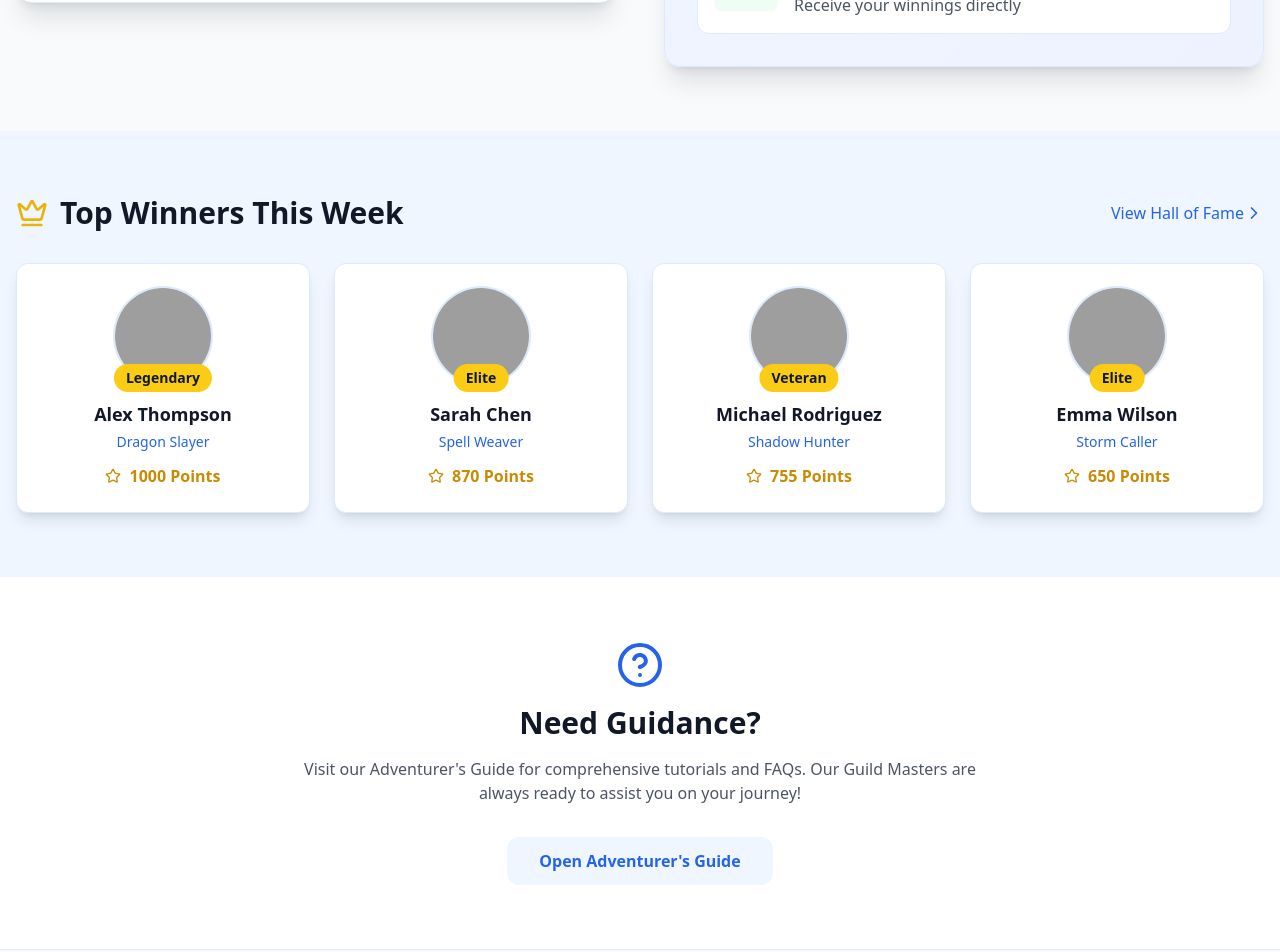
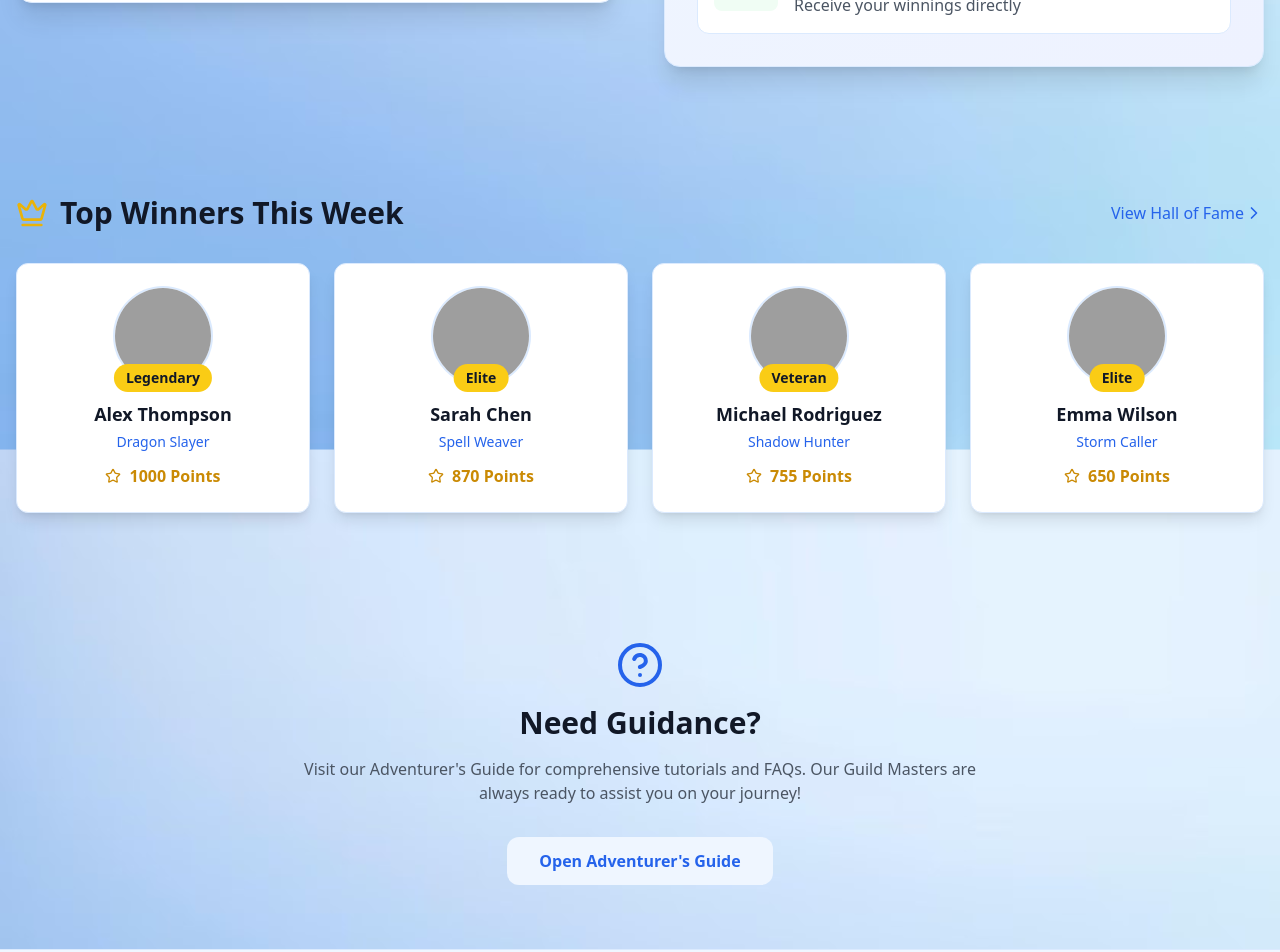
Before and after one commit to Competitionskills/Competition-skills-frontend, a React (Create React App) app: page /Home in a window 1280 px wide. Shown: the part 1120-2072 px from the top of the page. Built offline with nearby package versions, Linux system fonts and the light colour scheme; grey boxes are pictures that could not be loaded.

Commit message:
Update Home.tsx
Updated homepage with new background to match the theme

```diff
--- a/src/pages/Home.tsx
+++ b/src/pages/Home.tsx
@@ -6,6 +6,7 @@ import Slider from 'react-slick';
 import 'slick-carousel/slick/slick.css';
 import 'slick-carousel/slick/slick-theme.css';
 import Header from "../components/Header"; // Import Header Component
+import BackgroundImage from "../images/background-img.jpg"; // Ensure this path is correct
 
 type Competition = {
   title: string;
@@ -87,6 +88,7 @@ const Home: React.FC = () => {
   };
 
   return (
+
     <div className="min-h-screen w-full bg-gray-50 flex flex-col overflow-x-hidden">
       {/* Replaced the old navigation with the Header component */}
       <Header />
@@ -134,6 +136,10 @@ const Home: React.FC = () => {
       </div>
 
       {/* Main Content */}
+      <div
+            className="relative min-h-screen bg-cover bg-center bg-fixed bg-no-repeat"
+            style={{ backgroundImage: `url(${BackgroundImage})` }}
+          >
       <div className="container mx-auto px-4 py-16 max-w-[100vw]">
         <div className="grid grid-cols-1 lg:grid-cols-2 gap-12">
           {/* Featured Challenge */}
@@ -283,7 +289,8 @@ const Home: React.FC = () => {
       </div>
 
       {/* Top Heroes Section */}
-      <div className="bg-blue-50 py-16 w-full max-w-full">
+
+      <div className="bg-blue-60 py-16 w-full max-w-full">
         <div className="container mx-auto px-4 max-w-[100vw]">
           <div className="flex justify-between items-center mb-8">
             <div className="flex items-center space-x-3">
@@ -355,7 +362,7 @@ const Home: React.FC = () => {
       </div>
 
       {/* Help Section */}
-      <div className="bg-white py-16 w-full max-w-full">
+      <div className="bg-blue-60 py-16 w-full max-w-full">
         <div className="container mx-auto px-4 max-w-[100vw]">
           <motion.div
             initial={{ opacity: 0, y: 20 }}
@@ -381,7 +388,7 @@ const Home: React.FC = () => {
       </div>
 
       {/* Footer */}
-      <footer className="bg-gray-50 border-t border-blue-100 w-full max-w-full">
+      <footer className="bg-blue-50 border-t border-blue-100 w-full max-w-full">
         <div className="container mx-auto px-4 py-12 max-w-[100vw]">
           <div className="grid grid-cols-1 md:grid-cols-4 gap-8">
             <div>
@@ -427,6 +434,7 @@ const Home: React.FC = () => {
         </div>
       </footer>
     </div>
+    </div>
   );
 };
 
```
